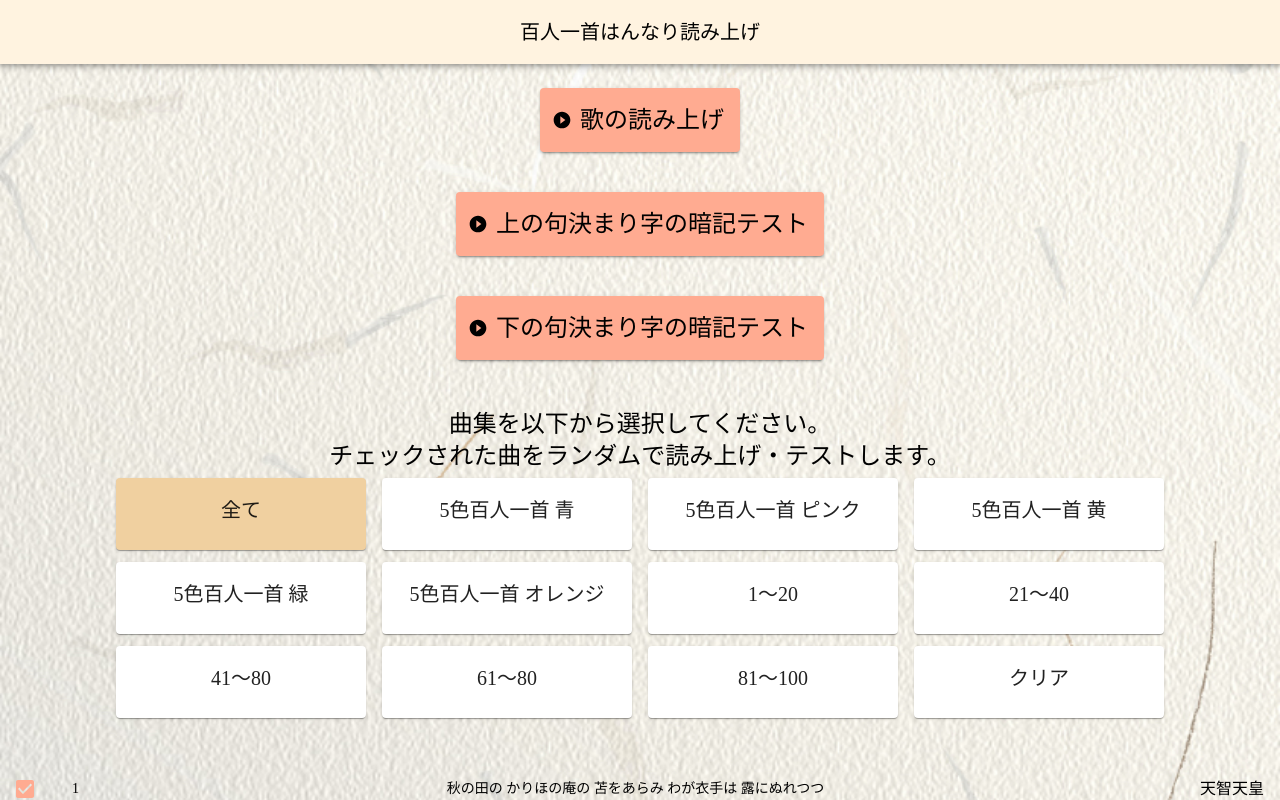
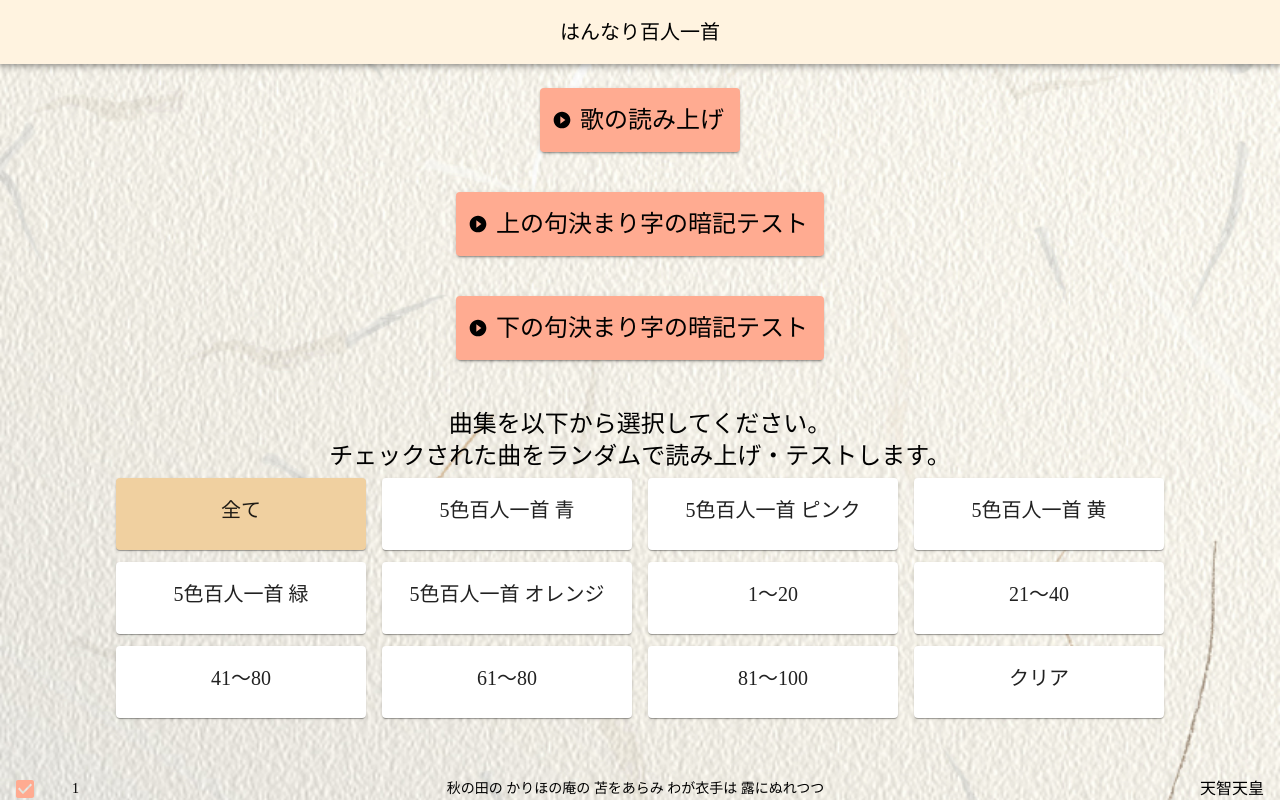
Before and after one commit to somurieengieer/Hyakuninisshu, a React (Create React App) app in the folder my-app/: page / in a window 1280 px wide. Shown: the top 800 px of the page. Built offline with nearby package versions, Linux system fonts and the light colour scheme.

Commit message:
タイトル変更。再生ストップ時にplayingSongがリセットしないバグを修正

```diff
--- a/my-app/public/index.html
+++ b/my-app/public/index.html
@@ -24,7 +24,7 @@
       work correctly both with client-side routing and a non-root public URL.
       Learn how to configure a non-root public URL by running `npm run build`.
     -->
-    <title>百人一首はんなり読み上げ</title>
+    <title>はんなり百人一首</title>
     <script data-ad-client="ca-pub-7646050836920456" async
             src="https://pagead2.googlesyndication.com/pagead/js/adsbygoogle.js"></script>
   </head>
--- a/my-app/src/features/audio/AudioPlayer.tsx
+++ b/my-app/src/features/audio/AudioPlayer.tsx
@@ -72,6 +72,7 @@ export function AudioPlayer({songNums, callbackStop}: AudioPlayerProps) {
 
   const stop = () => {
     setPlayStatus(PlayStatuses.STOPPED);
+    dispatch(resetSong());
     callbackStop()
   };
 
--- a/my-app/src/layout/TopMenu.tsx
+++ b/my-app/src/layout/TopMenu.tsx
@@ -24,7 +24,7 @@ export function TopMenu() {
           {/*  <MenuIcon />*/}
           {/*</IconButton>*/}
           <Typography variant="h6" className={classes.title}>
-            百人一首はんなり読み上げ
+            はんなり百人一首
           </Typography>
           {/*<Button color="inherit">Login</Button>*/}
         </Toolbar>
```
